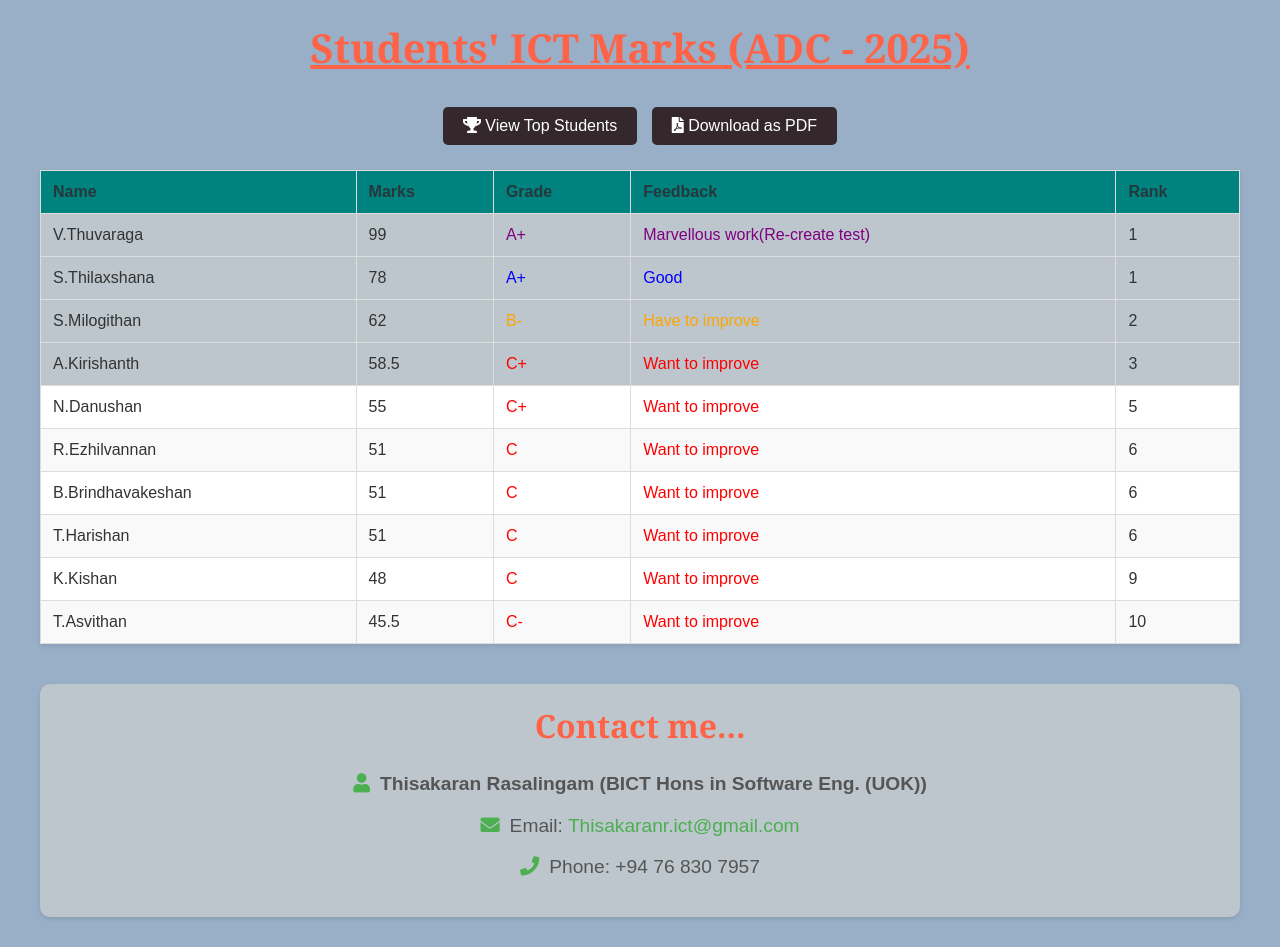
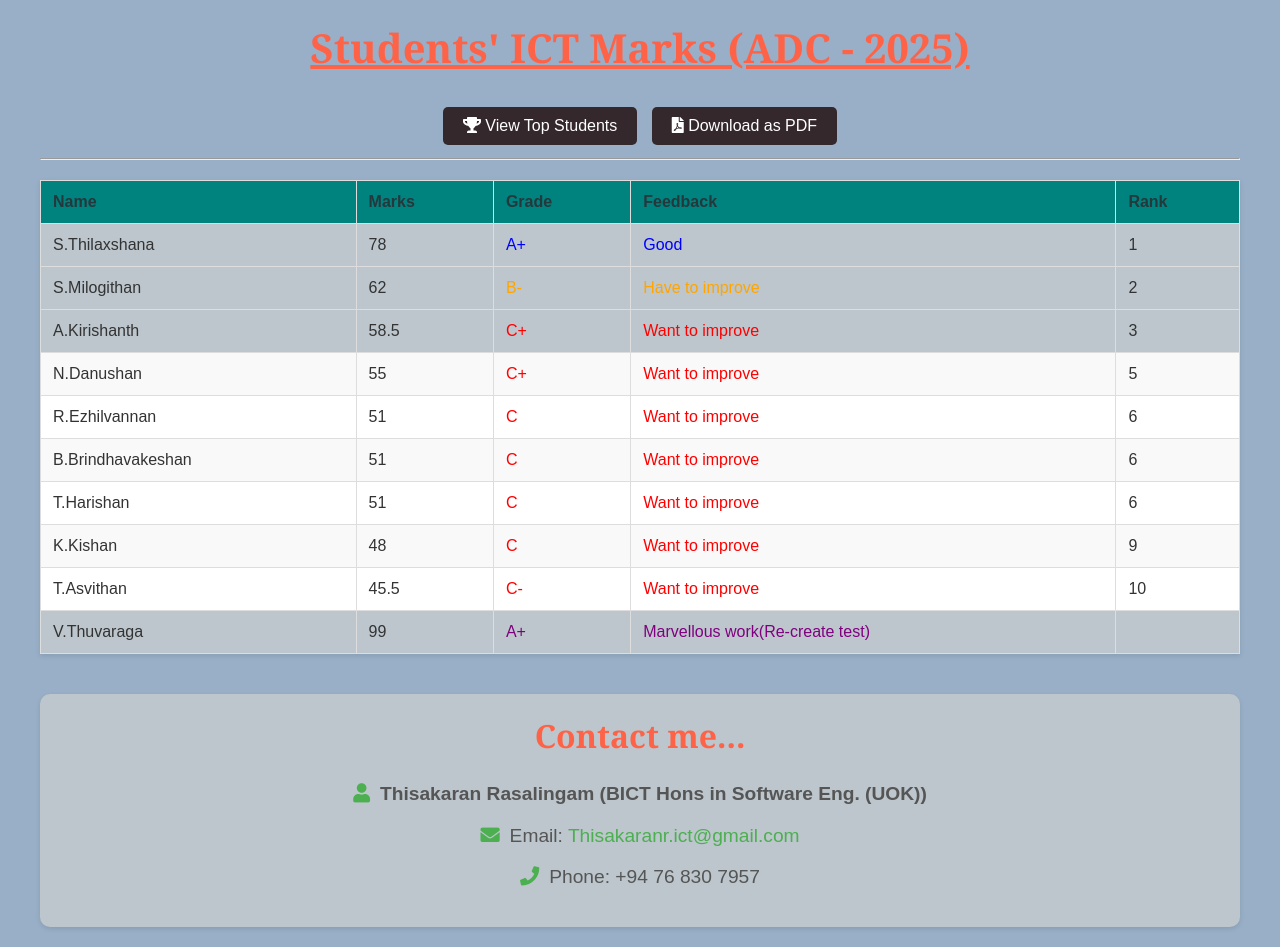
Before and after one commit to ThisakaranR-ICT-ALevel/ICT_UNIT01.1-25, a plain HTML site: page index.html in a window 1280 px wide. Drawn offline with nearby package versions, Linux system fonts and the light colour scheme.

Commit message:
index.html
Update

```diff
--- a/index.html
+++ b/index.html
@@ -219,13 +219,6 @@
             </thead>
             <tbody>
                 <tr style="background-color: #BCC6CC; border: 1px solid #333;">
-                    <td>V.Thuvaraga</td>
-                    <td>99</td>
-                    <td class="excellent2">A+</td>
-                    <td class="excellent2">Marvellous work(Re-create test)</td>
-                    <td>1</td>
-                </tr>
-                <tr style="background-color: #BCC6CC; border: 1px solid #333;">
                     <td>S.Thilaxshana</td>
                     <td>78</td>
                     <td class="good">A+</td>
@@ -287,6 +280,14 @@
                     <td class="poor">C-</td>
                     <td class="poor">Want to improve</td>
                     <td>10</td>
+                </tr>
+                <hr>
+                 <tr style="background-color: #BCC6CC; border: 1px solid #333;">
+                    <td>V.Thuvaraga</td>
+                    <td>99</td>
+                    <td class="excellent2">A+</td>
+                    <td class="excellent2">Marvellous work(Re-create test)</td>
+                    <td></td>
                 </tr>
 
             </tbody>
```
